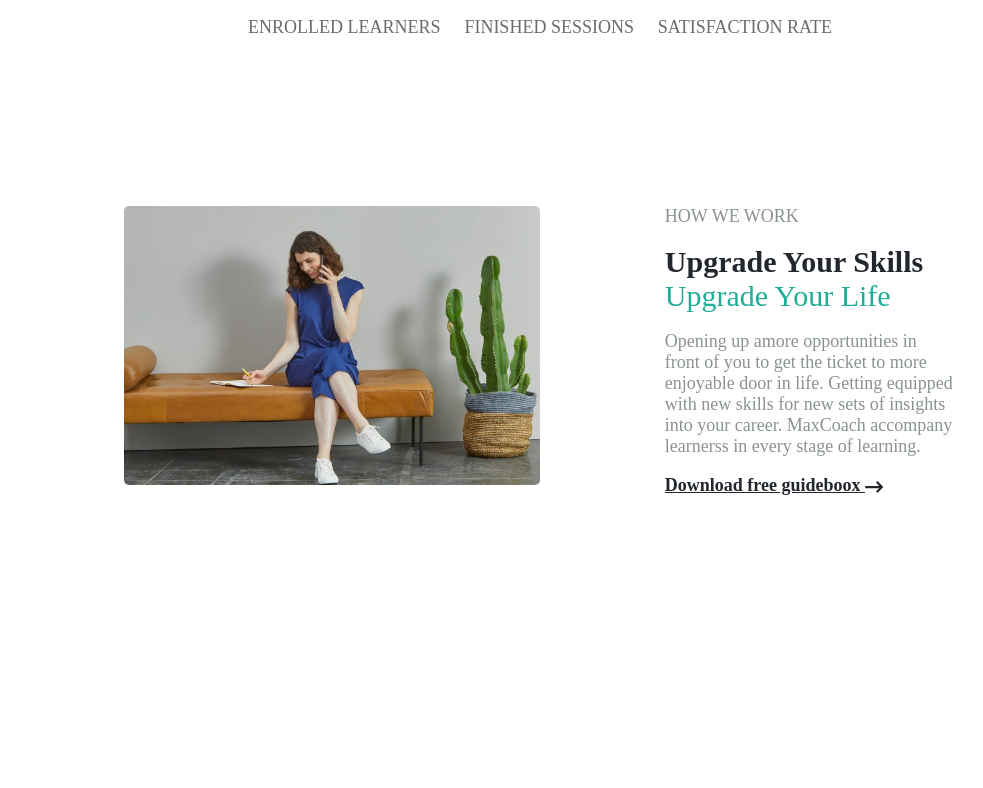
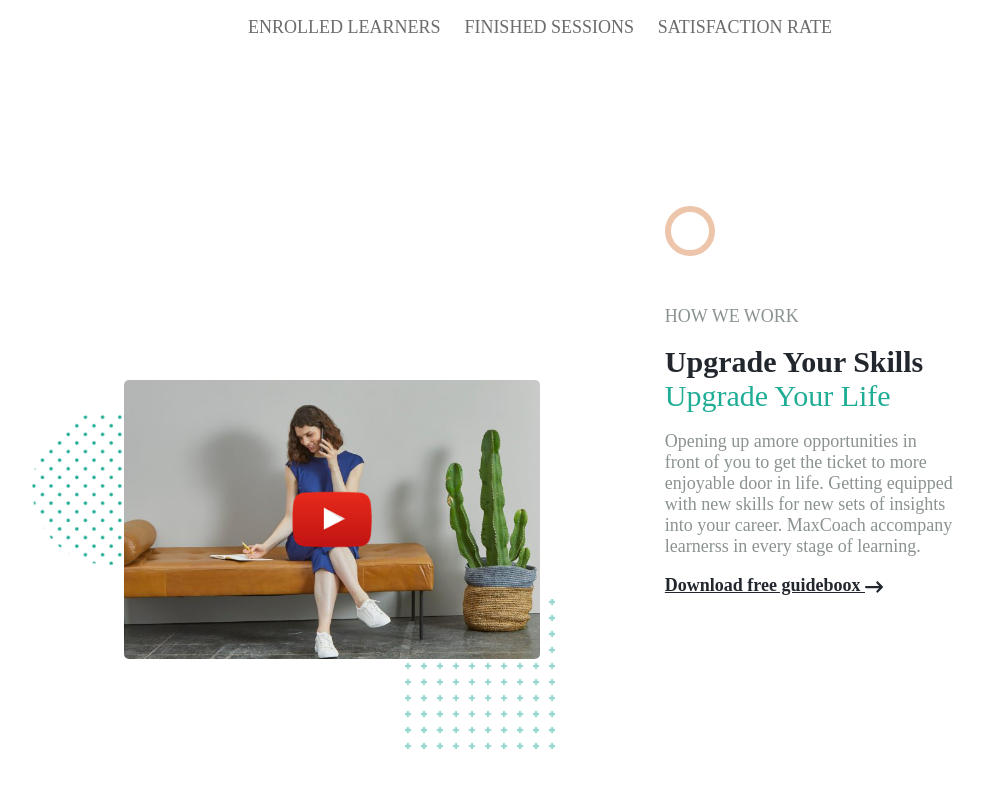
Before and after one commit to cerry24/proj-html-vuejs, a Vue app: page / in a window 1280 px wide. Shown: the part 1754-2542 px from the top of the page, without its empty margins (100-1083 px from the left). Before the commit the page ends 2418 px from the top, so only its background shows below. Built offline with nearby package versions, Linux system fonts and the light colour scheme.

Commit message:
implement section decorative images

```diff
--- a/src/components/AppMain components/SectionHowwework.vue
+++ b/src/components/AppMain components/SectionHowwework.vue
@@ -7,11 +7,21 @@ export default {
 <template>
     <section id="how-we-work">
         <div class="main-container">
-            <div class="video-thumbnail"> <!--thumb with link for youtube video-->
-                <img src="../../assets/img/stock-full-hd-11-670x450.jpg" alt="Youtube video thumbnail">
+            <div class="video-thumbnail"> <!--thumb with link for youtube video & decoration pattern images-->
+                <img src="../../assets/img/stock-full-hd-11-670x450.jpg" alt="Youtube video thumbnail"
+                    class="thumbnail">
+
+                <a href="#" class="youtube-logo">
+                    <img src="../../assets/img/icon-youtube-play.png" alt="youtube logo">
+                </a>
+
+                <img src="../../assets/img/maxcoach-shape-07-150x150.png" alt="square pattern image" class="squares">
+                <img src="../../assets/img/maxcoach-shape-05-150x150.png" alt="square pattern image"
+                    class="round-squares">
             </div>
 
             <div class="text"> <!--right part of the section with title and paragraph-->
+                <div class="pink-circle"></div>
                 <p class="section-intro">how we work</p>
                 <h2>upgrade your skills <span>upgrade your life</span></h2>
                 <p>
@@ -35,24 +45,57 @@ export default {
 
 #how-we-work {
     color: $secondary-font-color;
-    background-color: $main-multi-color;
 }
 
 .main-container {
     justify-content: space-between;
+    align-items: flex-end;
 }
 
 .video-thumbnail {
     width: 50%;
+    position: relative;
+}
+
+.thumbnail {
+    width: 100%;
+    border-radius: 5px;
+}
+
+.youtube-logo {
+    display: block;
+    width: 80px;
+    position: absolute;
+    top: 50%;
+    left: 50%;
+    transform: translate(-50%, -50%);
 
     img {
         width: 100%;
-        border-radius: 5px;
     }
+}
+
+.pink-circle {
+    margin-bottom: 50px;
+}
+
+.squares {
+    z-index: -1;
+    position: absolute;
+    bottom: -85px;
+    right: -15px;
+}
+
+.round-squares {
+    z-index: -1;
+    position: absolute;
+    top: 35px;
+    left: -92px;
 }
 
 .text {
     width: 35%;
+    margin-bottom: 50px;
 
     h2 {
         font-size: 30px;
```
